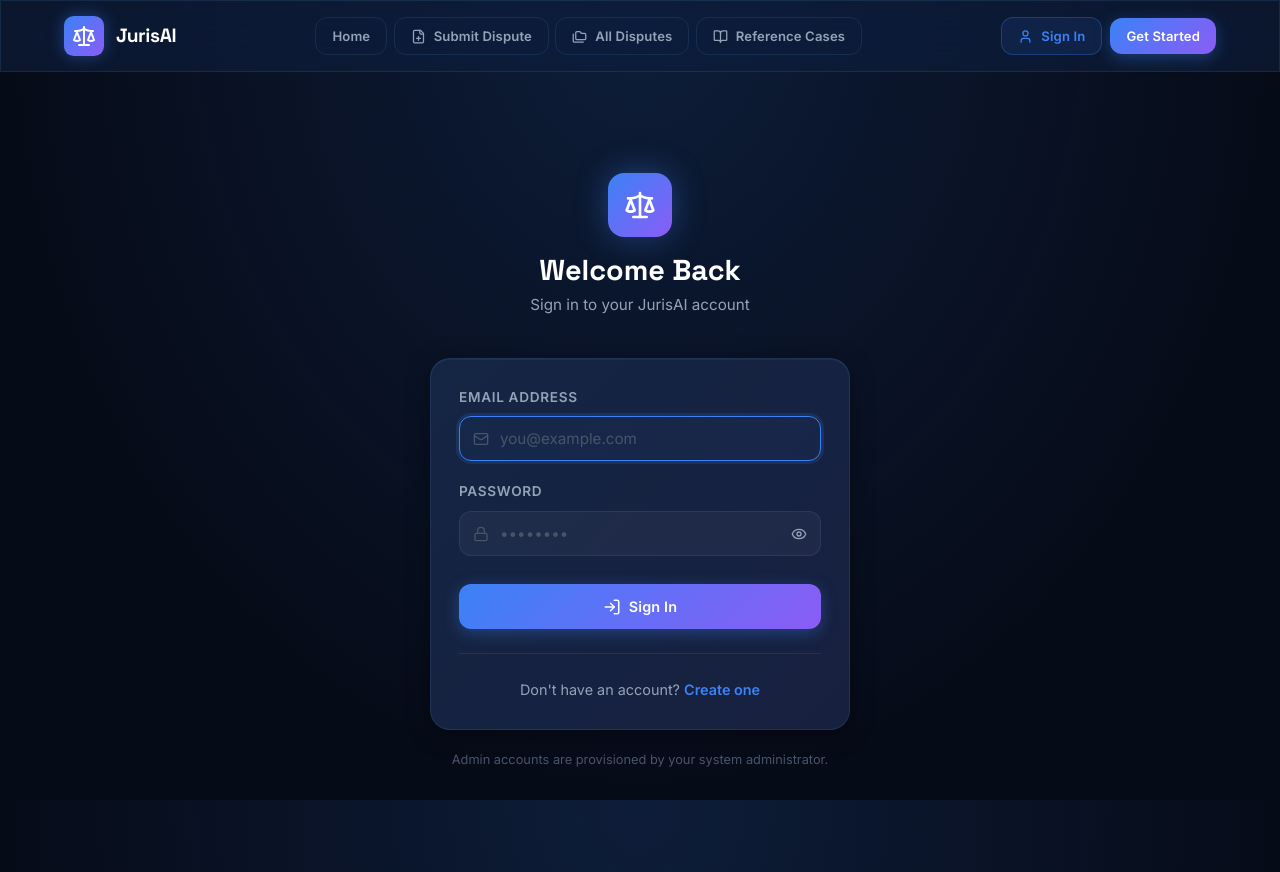
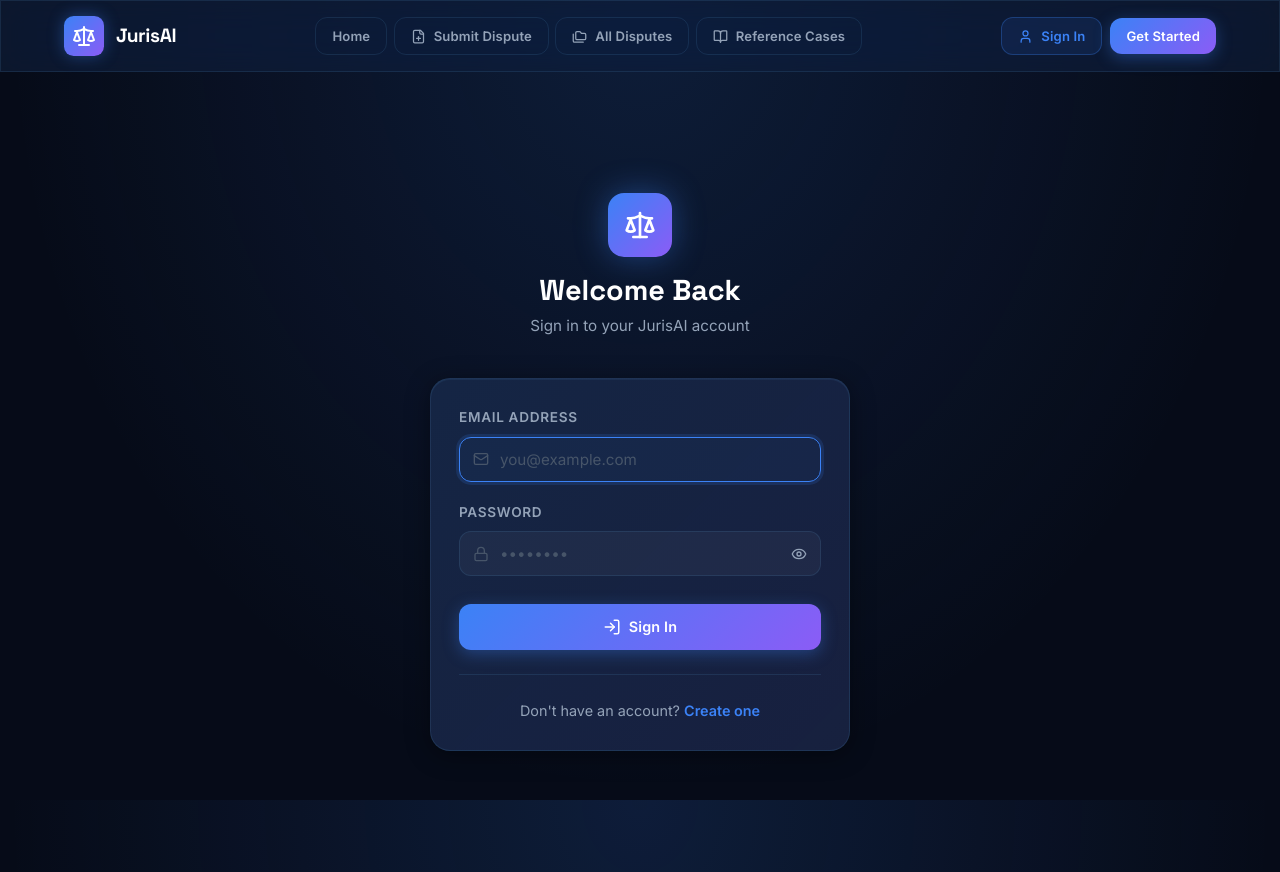
Before and after one commit to Aslam-Siddiki/jurisai-dispute-resolution, a React (Vite) app in the folder frontend/: page /login in a window 1280 px wide. Built offline with nearby package versions, Linux system fonts and the light colour scheme; no server answers; the HTML template or start-up script is replaced by a standard one.

Commit message:
Remove admin account provision hint from login page

```diff
--- a/frontend/src/pages/LoginPage.jsx
+++ b/frontend/src/pages/LoginPage.jsx
@@ -149,10 +149,6 @@ export default function LoginPage() {
           </div>
         </div>
 
-        {/* Admin hint */}
-        <p style={{ textAlign: 'center', marginTop: '1.25rem', color: 'var(--text-muted)', fontSize: '0.8rem' }}>
-          Admin accounts are provisioned by your system administrator.
-        </p>
       </div>
     </div>
   )
```
